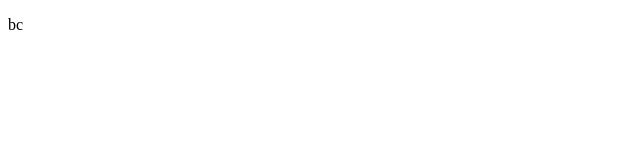
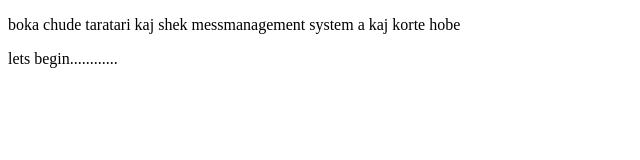
Before and after one commit to Bickram-Adhikary/first-project, a plain HTML site: page 1st_html_project/index.html in a window 1280 px wide. Shown: the whole page, without its empty margins (0-640 px from the left). Drawn offline with Linux system fonts and the light colour scheme.

Commit message:
ak_1st commit

```diff
--- a/1st_html_project/index.html
+++ b/1st_html_project/index.html
@@ -4,9 +4,10 @@
     <meta charset="UTF-8">
     <meta http-equiv="X-UA-Compatible" content="IE=edge">
     <meta name="viewport" content="width=device-width, initial-scale=1.0">
-    <title>Document</title>
+    <title>bickram !st html project</title>
 </head>
 <body>
-    <p> bc</p>
+    <p> boka chude taratari kaj shek messmanagement system a kaj korte hobe </p>
+    <span> lets begin............</span>
 </body>
 </html>
```
